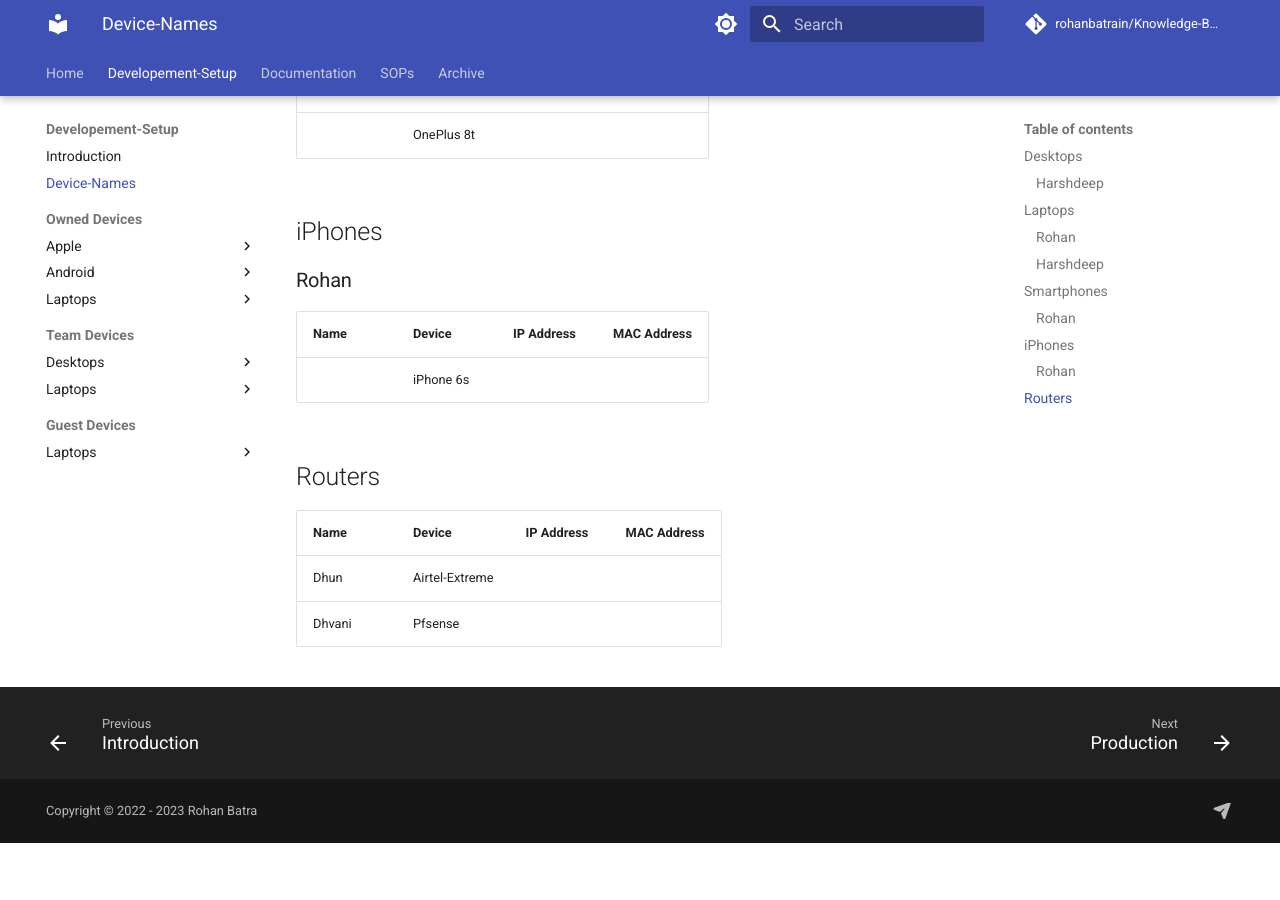
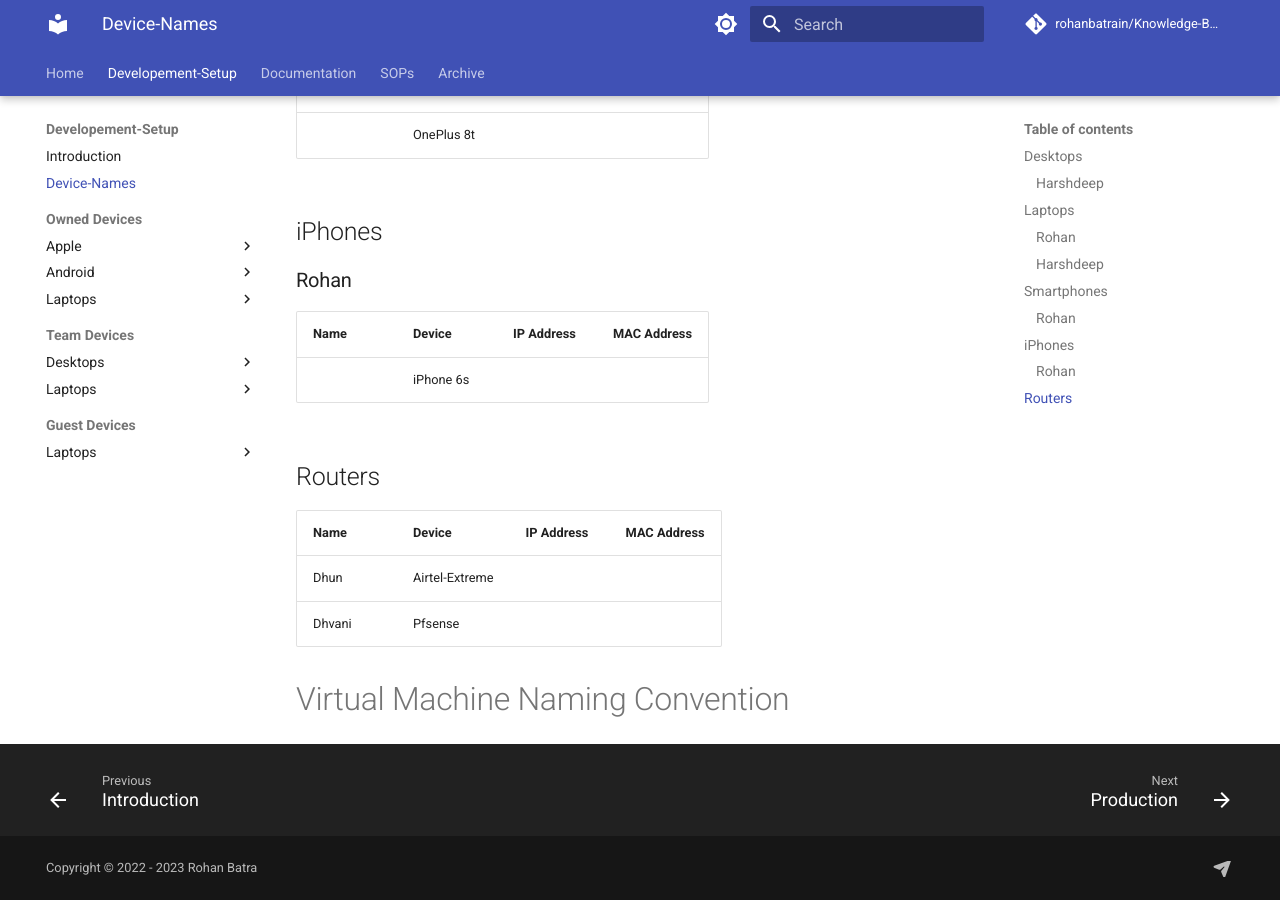
Before and after one commit to rohanbatrain/knowledge-base, an MkDocs documentation site: the page built from docs/Developement-Setup/Naming.md, in a window 1280 px wide and 900 px high, scrolled down 998 px. Built offline with MkDocs 1.6.1 and Material for MkDocs 9.7.7, drawn with Linux system fonts in a browser that asks for light colours; nearby versions of some CDN libraries; library files that are not in the unit come from our copies; comment, search, counter and statistics services are not loaded; before the commit the page ends 1841 px from its top, so only the background shows below that.

Commit message:
Update Naming.md

```diff
--- a/docs/Developement-Setup/Naming.md
+++ b/docs/Developement-Setup/Naming.md
@@ -46,3 +46,6 @@ This document outlines our device naming scheme, regardless of ownership.
 |-----------------|-----------------|---------------|-------------------|
 |       Dhun          | Airtel-Extreme       |               |                   |
 |        Dhvani           | Pfsense         |               |                   |
+
+
+# Virtual Machine Naming Convention
```
